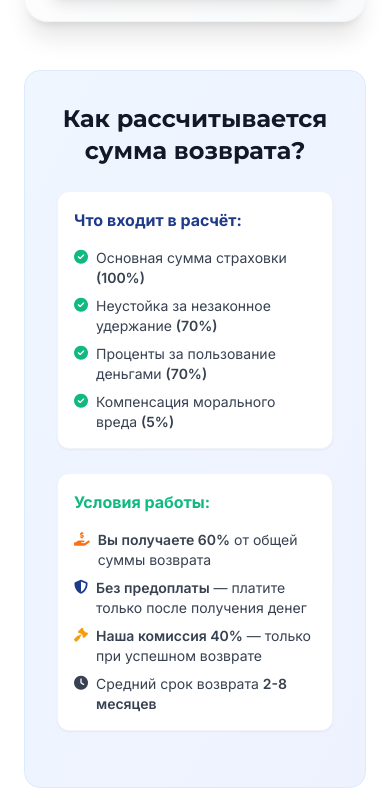
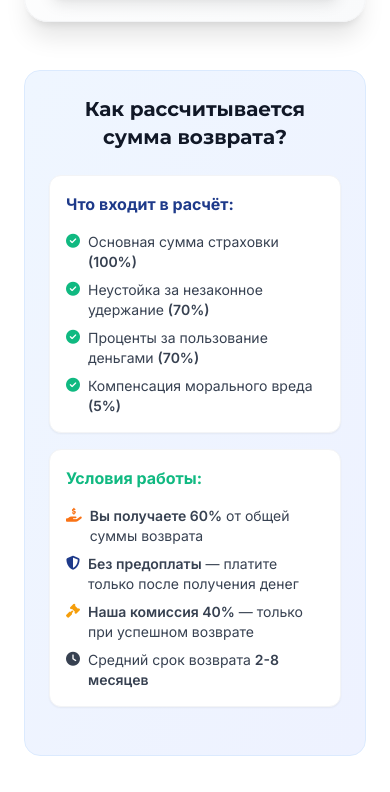
Before and after one commit to ExecuteTyT/Comebackissue, a website: page kalkulyator/index.html in a window 390 px wide. Shown: the part 1312-2104 px from the top of the page. Drawn offline with nearby package versions, Linux system fonts and the light colour scheme; no server answers.

Commit message:
обавлена адаптивность для заголовка блока 'How It Works'

```diff
--- a/kalkulyator/index.html
+++ b/kalkulyator/index.html
@@ -235,9 +235,9 @@
                     </div>
 
                     <!-- How It Works -->
-                    <div class="mt-12 bg-gradient-to-br from-blue-50 to-indigo-50 rounded-2xl p-8 md:p-10 border border-blue-100" data-aos="fade-up">
-                        <h3 class="font-heading font-bold text-2xl mb-6 text-center">Как рассчитывается сумма возврата?</h3>
-                        <div class="grid md:grid-cols-2 gap-6 mb-6">
+                    <div class="mt-12 bg-gradient-to-br from-blue-50 to-indigo-50 rounded-2xl p-6 sm:p-8 md:p-10 border border-blue-100 overflow-hidden" data-aos="fade-up">
+                        <h3 class="font-heading font-bold text-xl sm:text-2xl mb-6 text-center">Как рассчитывается сумма возврата?</h3>
+                        <div class="grid md:grid-cols-2 gap-4 sm:gap-6 mb-6">
                             <div class="bg-white rounded-xl p-4 sm:p-6 shadow-sm border border-gray-100 overflow-hidden">
                                 <h4 class="font-bold text-base sm:text-lg mb-4 text-primary">Что входит в расчёт:</h4>
                                 <ul class="space-y-2 sm:space-y-3 text-gray-700 text-sm sm:text-base">
```
